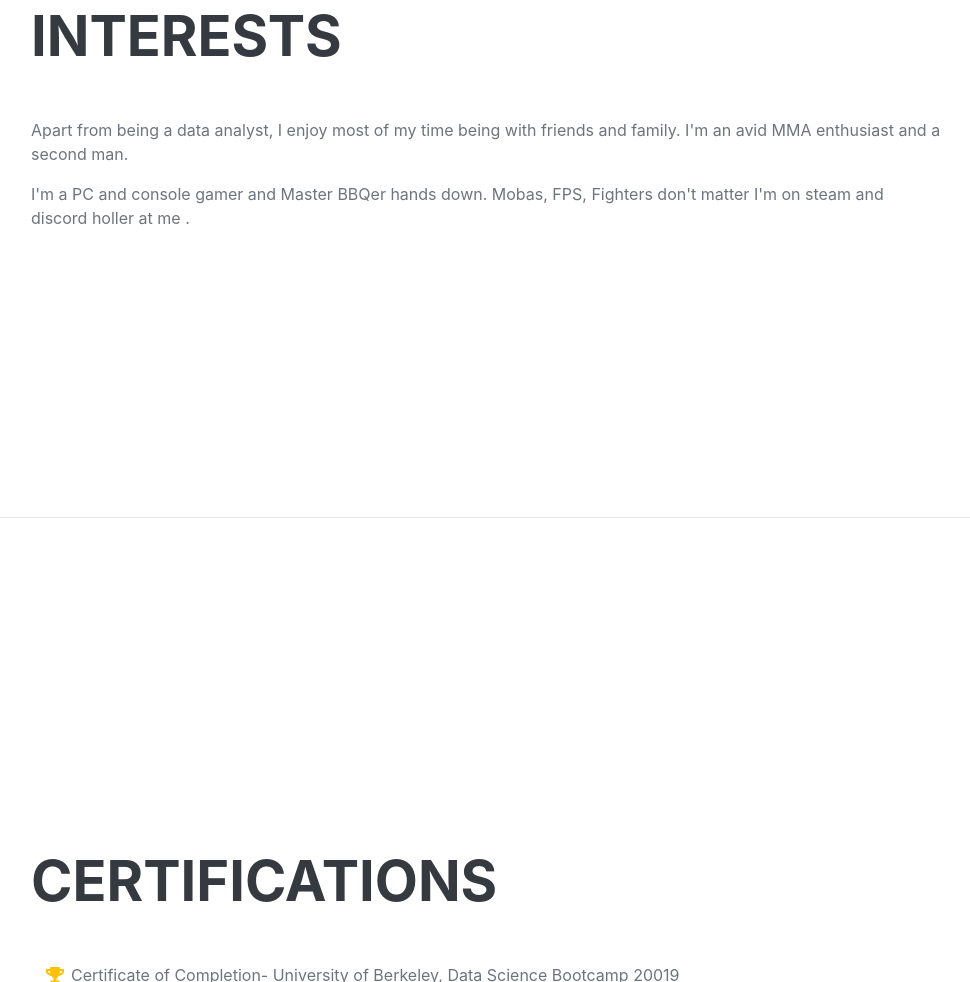
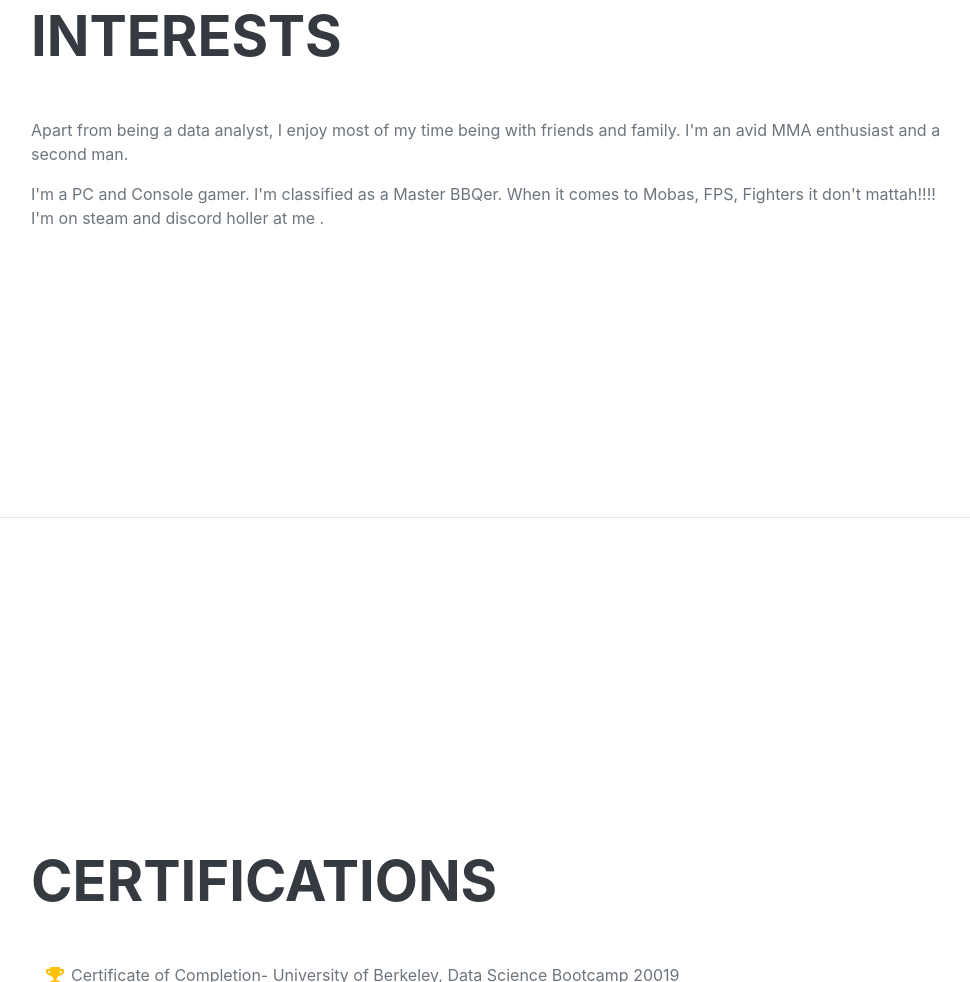
Before and after one commit to jeffwiffaf/jeffwiffaf, a plain HTML site: page index.html in a window 1280 px wide. Shown: the part 3892-4874 px from the top of the page, without its empty margins (289-1259 px from the left). Drawn offline with nearby package versions, Linux system fonts and the light colour scheme; a web font is replaced by a local one.

Commit message:
Add files via upload

```diff
--- a/index.html
+++ b/index.html
@@ -169,7 +169,7 @@
                 <div class="resume-section-content">
                     <h2 class="mb-5">Interests</h2>
                     <p>Apart from being a data analyst, I enjoy most of my time being with friends and family. I'm an avid MMA enthusiast and a second man. </p>
-                    <p class="mb-0"> I'm a PC and console gamer and Master BBQer hands down. Mobas, FPS, Fighters don't matter I'm on steam and discord holler at me .</p>
+                    <p class="mb-0"> I'm a PC and Console gamer. I'm classified as a Master BBQer. When it comes to Mobas, FPS, Fighters it don't mattah!!!! I'm on steam and discord holler at me .</p>
                 </div>
             </section>
             <hr class="m-0" />
```
